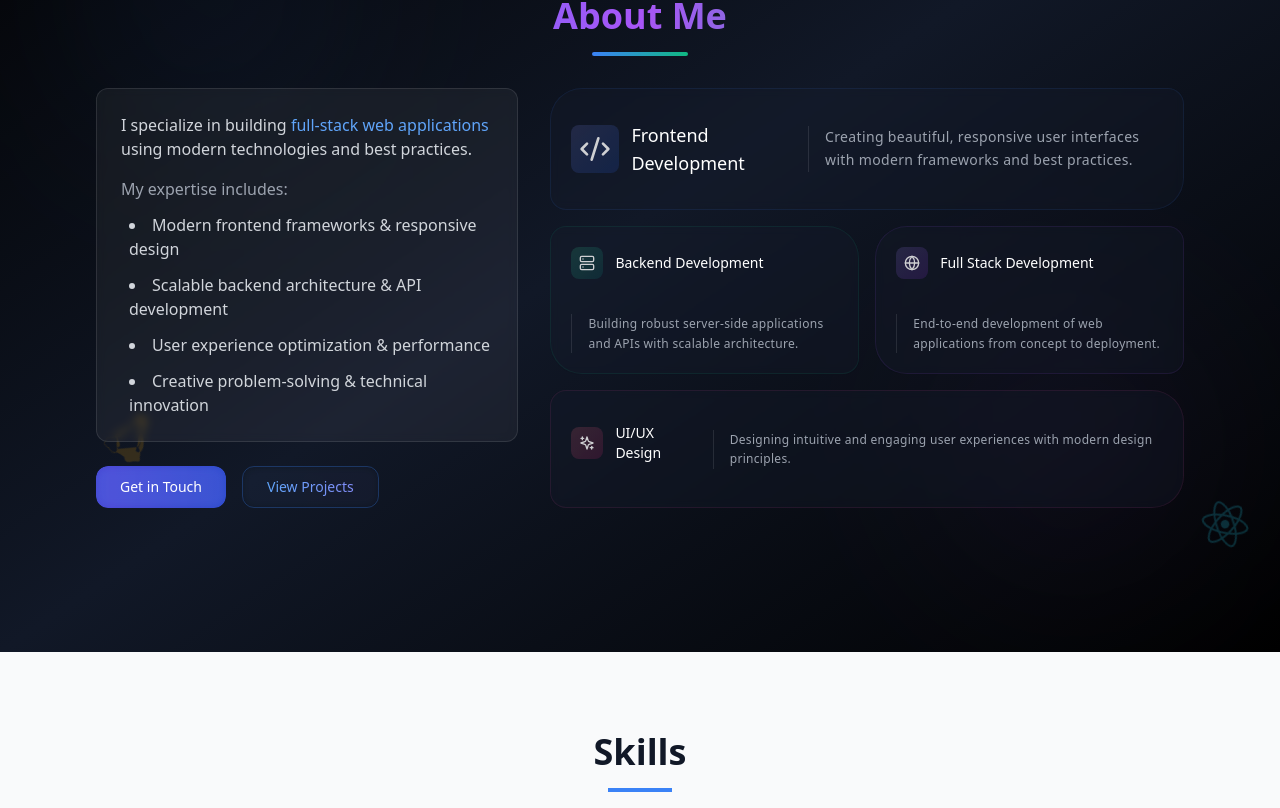
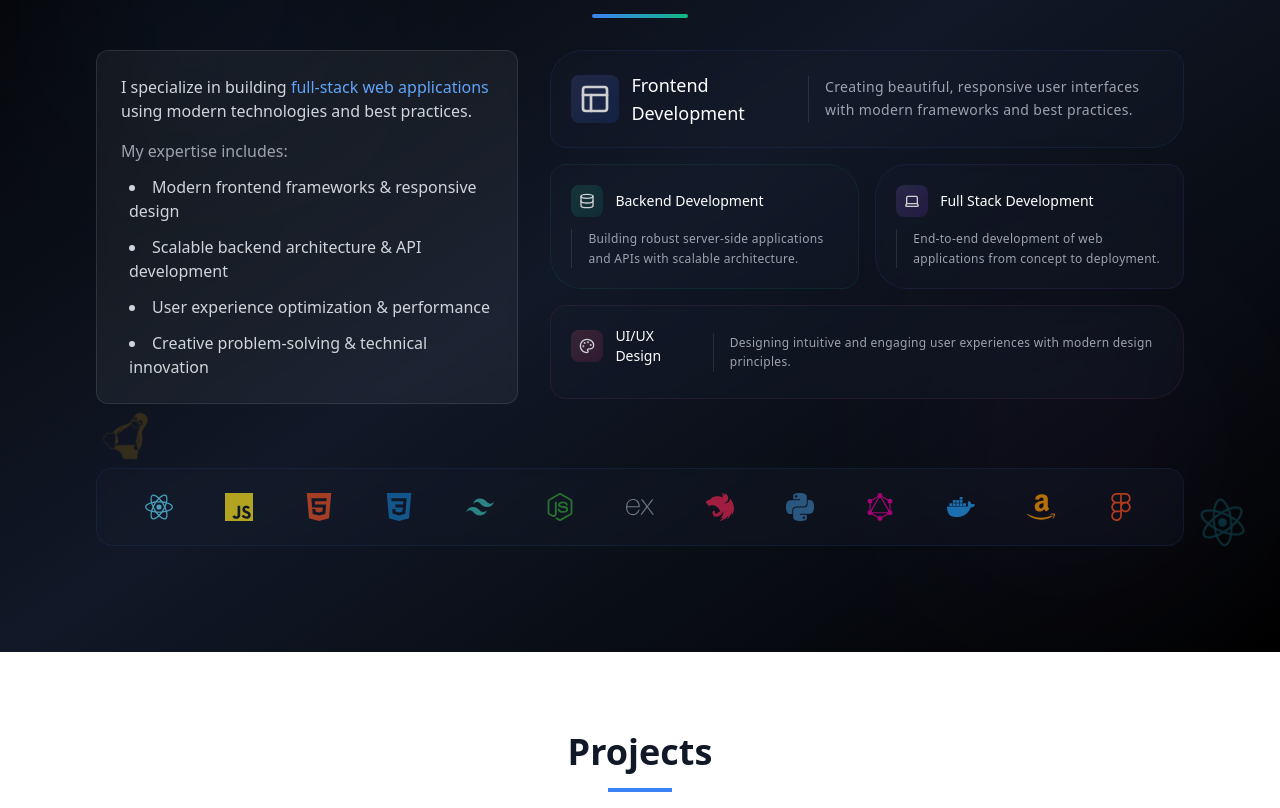
Before and after one commit to abuyork/Portfolio, a React (Vite) app: page / in a window 1280 px wide. Shown: the part 1012-1820 px from the top of the page. Built offline with nearby package versions, Linux system fonts and the light colour scheme.

Commit message:
Modified About Content-2

```diff
--- a/package.json
+++ b/package.json
@@ -15,6 +15,7 @@
     "lucide-react": "^0.344.0",
     "react": "^18.3.1",
     "react-dom": "^18.3.1",
+    "react-icons": "^5.3.0",
     "smoothscroll-polyfill": "^0.4.4",
     "styled-components": "^6.1.13"
   },
--- a/src/App.tsx
+++ b/src/App.tsx
@@ -2,7 +2,6 @@ import { useEffect, useState } from 'react';
 import Navbar from './components/Navbar';
 import Hero from './components/Hero';
 import About from './components/About';
-import Skills from './components/Skills';
 import Projects from './components/Projects';
 import Experience from './components/Experience';
 import Contact from './components/Contact';
@@ -108,7 +107,6 @@ function App() {
           <main className="overflow-hidden">
             <Hero />
             <About />
-            <Skills />
             <Projects />
             <Experience />
             <Contact />
--- a/src/components/About.tsx
+++ b/src/components/About.tsx
@@ -1,7 +1,12 @@
-import { Code2, Globe, Server, Sparkles } from 'lucide-react';
+import { Laptop, Database, Layout, Palette } from 'lucide-react';
 import { motion, useAnimation, useInView, useScroll } from 'framer-motion';
 import { useEffect, useState, useRef } from 'react';
 import { AuthAnimatedBackground } from './common/AnimatedBackground';
+import {
+  SiReact, SiJavascript, SiNodedotjs, SiExpress, SiNestjs,
+  SiCss3, SiHtml5, SiPython, SiGraphql, SiDocker,
+  SiAmazon, SiFigma, SiTailwindcss
+} from 'react-icons/si';
 
 const About = () => {
   const controls = useAnimation();
@@ -16,7 +21,7 @@ const About = () => {
 
   const services = [
     {
-      icon: Code2,
+      icon: Layout,
       title: 'Frontend Development',
       description: 'Creating beautiful, responsive user interfaces with modern frameworks and best practices.',
       gradientFrom: 'from-indigo-400/20',
@@ -27,7 +32,7 @@ const About = () => {
       iconBg: 'from-indigo-500 to-blue-600',
     },
     {
-      icon: Server,
+      icon: Database,
       title: 'Backend Development',
       description: 'Building robust server-side applications and APIs with scalable architecture.',
       gradientFrom: 'from-emerald-400/20',
@@ -38,7 +43,7 @@ const About = () => {
       iconBg: 'from-emerald-500 to-teal-600',
     },
     {
-      icon: Globe,
+      icon: Laptop,
       title: 'Full Stack Development',
       description: 'End-to-end development of web applications from concept to deployment.',
       gradientFrom: 'from-violet-400/20',
@@ -49,7 +54,7 @@ const About = () => {
       iconBg: 'from-violet-500 to-purple-600',
     },
     {
-      icon: Sparkles,
+      icon: Palette,
       title: 'UI/UX Design',
       description: 'Designing intuitive and engaging user experiences with modern design principles.',
       gradientFrom: 'from-rose-400/20',
@@ -89,18 +94,6 @@ const About = () => {
     transition: 'transform 0.1s cubic-bezier(0.215, 0.61, 0.355, 1)',
   });
 
-  const textVariants = {
-    hidden: { opacity: 0, y: 20 },
-    visible: (i: number) => ({
-      opacity: 1,
-      y: 0,
-      transition: {
-        delay: i * 0.2,
-        duration: 0.8,
-        ease: [0.215, 0.61, 0.355, 1]
-      }
-    })
-  };
 
   return (
     <motion.section
@@ -172,9 +165,9 @@ const About = () => {
           />
         </motion.div>
 
-        <div className="grid lg:grid-cols-[1fr,1.5fr] gap-8 items-start h-full">
+        <div className="grid lg:grid-cols-[1fr,1.5fr] gap-8 items-start">
           <motion.div
-            className="space-y-6 h-full flex flex-col justify-between"
+            className="space-y-6 flex flex-col"
             style={parallaxStyle(0.2)}
           >
             <motion.p
@@ -202,58 +195,10 @@ const About = () => {
                 <li>Creative problem-solving & technical innovation</li>
               </ul>
             </motion.p>
-
-            <motion.div
-              className="flex gap-4"
-              variants={textVariants}
-              custom={3}
-            >
-              <motion.a
-                href="#contact"
-                className="group relative inline-flex items-center px-6 py-2.5 overflow-hidden rounded-xl text-sm font-medium"
-                whileHover={{ scale: 1.02 }}
-                whileTap={{ scale: 0.98 }}
-              >
-                <div className="absolute inset-0 bg-gradient-to-r from-blue-600 via-indigo-600 to-blue-700 rounded-xl opacity-90
-                  group-hover:opacity-100 transition-all duration-300 group-hover:scale-110 animate-gradient-xy"
-                />
-                <div className="absolute inset-0 bg-gradient-to-r from-blue-400/20 to-indigo-400/20 rounded-xl blur-sm
-                  group-hover:blur-md transition-all duration-300"
-                />
-                <span className="relative z-10 text-white group-hover:text-blue-100 transition-colors duration-300">
-                  Get in Touch
-                </span>
-                <div className="absolute inset-0 -z-10 bg-gradient-to-r from-blue-600/20 to-indigo-600/20 rounded-xl blur-xl
-                  opacity-0 group-hover:opacity-100 transition-all duration-300 animate-pulse"
-                />
-              </motion.a>
-
-              <motion.a
-                href="#projects"
-                className="group relative inline-flex items-center px-6 py-2.5 overflow-hidden rounded-xl text-sm font-medium
-                  border border-blue-500/30 hover:border-blue-400/50 transition-colors duration-300"
-                whileHover={{ scale: 1.02 }}
-                whileTap={{ scale: 0.98 }}
-              >
-                <div className="absolute inset-0 bg-gradient-to-r from-blue-500/10 to-indigo-500/10 rounded-xl opacity-0
-                  group-hover:opacity-100 transition-all duration-300"
-                />
-                <div className="absolute inset-0 bg-gradient-to-r from-blue-400/5 to-indigo-400/5 rounded-xl blur-sm
-                  group-hover:blur-md transition-all duration-300"
-                />
-                <span className="relative z-10 bg-gradient-to-r from-blue-400 to-indigo-400 bg-clip-text text-transparent
-                  group-hover:from-blue-300 group-hover:to-indigo-300 transition-all duration-300">
-                  View Projects
-                </span>
-                <div className="absolute inset-0 -z-10 bg-gradient-to-r from-blue-400/10 to-indigo-400/10 rounded-xl blur-xl
-                  opacity-0 group-hover:opacity-100 transition-all duration-300"
-                />
-              </motion.a>
-            </motion.div>
           </motion.div>
 
           <motion.div
-            className="grid grid-cols-2 gap-4 relative h-full"
+            className="grid grid-cols-2 gap-4 relative"
             style={parallaxStyle(0.3)}
           >
             {services.map((service, index) => (
@@ -342,6 +287,67 @@ const About = () => {
               </motion.div>
             ))}
           </motion.div>
+
+          {/* Tech stack card */}
+          <motion.div
+            className="col-span-full mt-8 relative overflow-hidden backdrop-blur-sm bg-[#1a1f2e]/30
+              border border-blue-500/10 hover:border-blue-500/20 rounded-2xl py-6"
+            initial={{ opacity: 0, y: 20 }}
+            whileInView={{ opacity: 1, y: 0 }}
+            whileHover={{
+              backgroundColor: "rgba(26, 31, 46, 0.5)",
+              zIndex: 10,
+            }}
+            transition={{ duration: 0.3 }}
+            style={parallaxStyle(0.2)}
+          >
+            <div className="absolute inset-0 opacity-0 hover:opacity-10 transition-opacity duration-300">
+              <div className="absolute w-full h-full bg-gradient-to-br from-blue-400/20 to-purple-600/20" />
+              <div className="absolute inset-0 bg-[url('/noise.png')] opacity-20 mix-blend-overlay" />
+              <div className="absolute -top-1/2 -right-1/2 w-full h-full rounded-full
+                bg-gradient-to-br from-blue-400/20 to-purple-600/20 blur-3xl opacity-20 transform rotate-12" />
+            </div>
+
+            <div className="flex items-center justify-between px-12">
+              {[
+                { Icon: SiReact, color: 'text-[#61DAFB]', tooltip: 'React' },
+                { Icon: SiJavascript, color: 'text-[#F7DF1E]', tooltip: 'JavaScript' },
+                { Icon: SiHtml5, color: 'text-[#E34F26]', tooltip: 'HTML5' },
+                { Icon: SiCss3, color: 'text-[#1572B6]', tooltip: 'CSS3' },
+                { Icon: SiTailwindcss, color: 'text-[#38B2AC]', tooltip: 'Tailwind CSS' },
+                { Icon: SiNodedotjs, color: 'text-[#339933]', tooltip: 'Node.js' },
+                { Icon: SiExpress, color: 'text-gray-400', tooltip: 'Express' },
+                { Icon: SiNestjs, color: 'text-[#E0234E]', tooltip: 'NestJS' },
+                { Icon: SiPython, color: 'text-[#3776AB]', tooltip: 'Python' },
+                { Icon: SiGraphql, color: 'text-[#E10098]', tooltip: 'GraphQL' },
+                { Icon: SiDocker, color: 'text-[#2496ED]', tooltip: 'Docker' },
+                { Icon: SiAmazon, color: 'text-[#FF9900]', tooltip: 'AWS' },
+                { Icon: SiFigma, color: 'text-[#F24E1E]', tooltip: 'Figma' },
+              ].map(({ Icon, color, tooltip }, index) => (
+                <motion.div
+                  key={tooltip}
+                  className="group relative"
+                  initial={{ opacity: 0, x: -20 }}
+                  animate={{ opacity: 1, x: 0 }}
+                  transition={{ delay: index * 0.1 }}
+                >
+                  <Icon className={`w-7 h-7 ${color} opacity-70 hover:opacity-100 transition-opacity`} />
+                  <span className="absolute -bottom-8 left-1/2 -translate-x-1/2 text-xs text-gray-400
+                    opacity-0 group-hover:opacity-100 transition-opacity whitespace-nowrap">
+                    {tooltip}
+                  </span>
+                </motion.div>
+              ))}
+            </div>
+
+            <motion.div
+              className="absolute h-[1px] left-0 bottom-0 w-2/3 bg-gradient-to-r from-transparent
+                via-blue-400 to-transparent"
+              initial={{ scaleX: 0 }}
+              whileHover={{ scaleX: 1 }}
+              transition={{ duration: 0.3 }}
+            />
+          </motion.div>
         </div>
       </div>
     </motion.section>
--- a/src/components/Footer.tsx
+++ b/src/components/Footer.tsx
@@ -27,7 +27,7 @@ const Footer = () => {
           <div className="space-y-4">
             <h4 className="text-lg font-semibold">Quick Links</h4>
             <nav className="flex flex-col space-y-2">
-              {['About', 'Skills', 'Projects', 'Experience', 'Contact'].map((item) => (
+              {['About', 'Projects', 'Experience', 'Contact'].map((item) => (
                 <a
                   key={item}
                   href={`#${item.toLowerCase()}`}
--- a/src/components/Navbar.tsx
+++ b/src/components/Navbar.tsx
@@ -44,7 +44,6 @@ const Navbar = () => {
 
   const navLinks = [
     { name: 'About', href: '#about' },
-    { name: 'Skills', href: '#skills' },
     { name: 'Projects', href: '#projects' },
     { name: 'Experience', href: '#experience' },
     { name: 'Contact', href: '#contact' },
```
Also changed, not shown: 1 other file (tests, documents, lock files or other folders).
